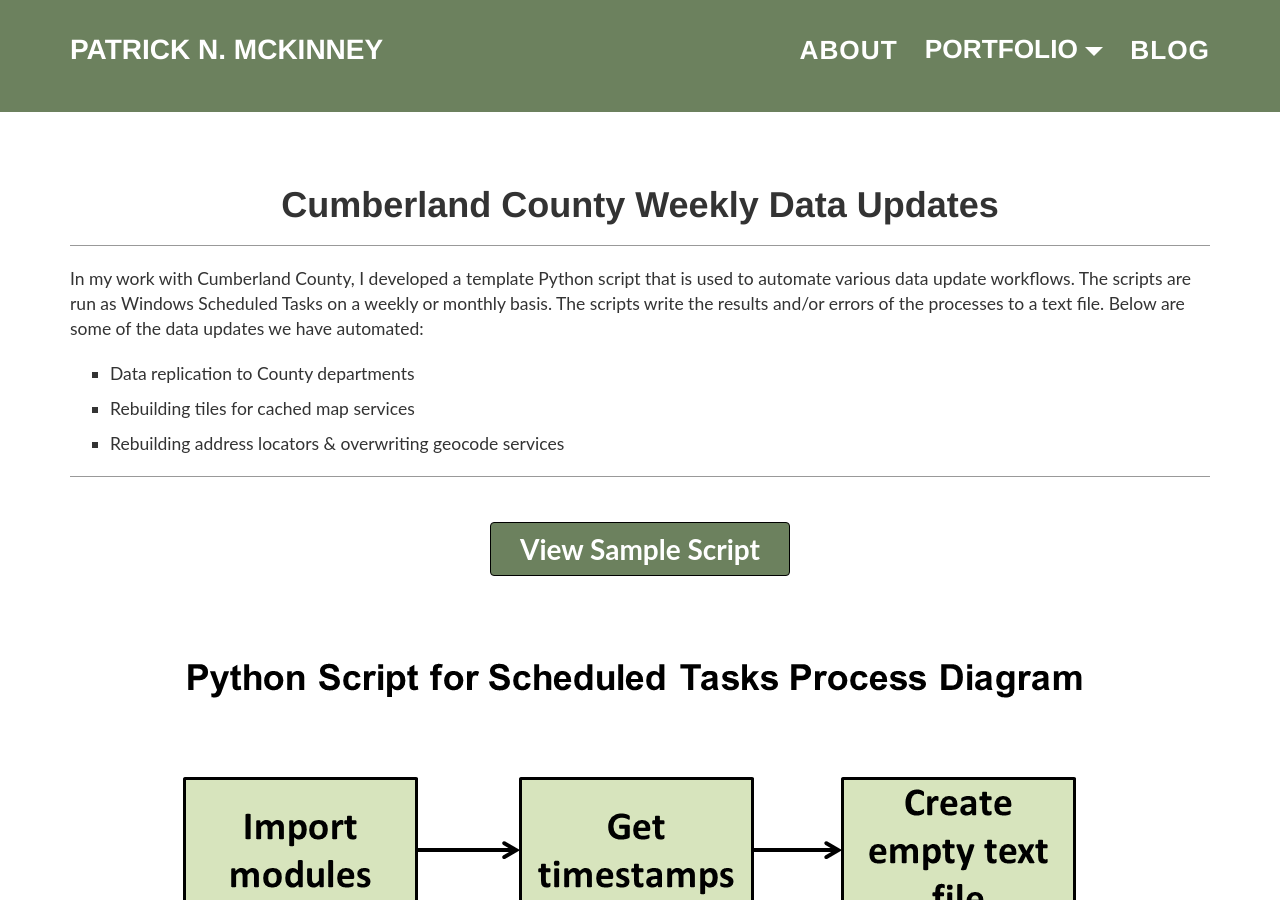
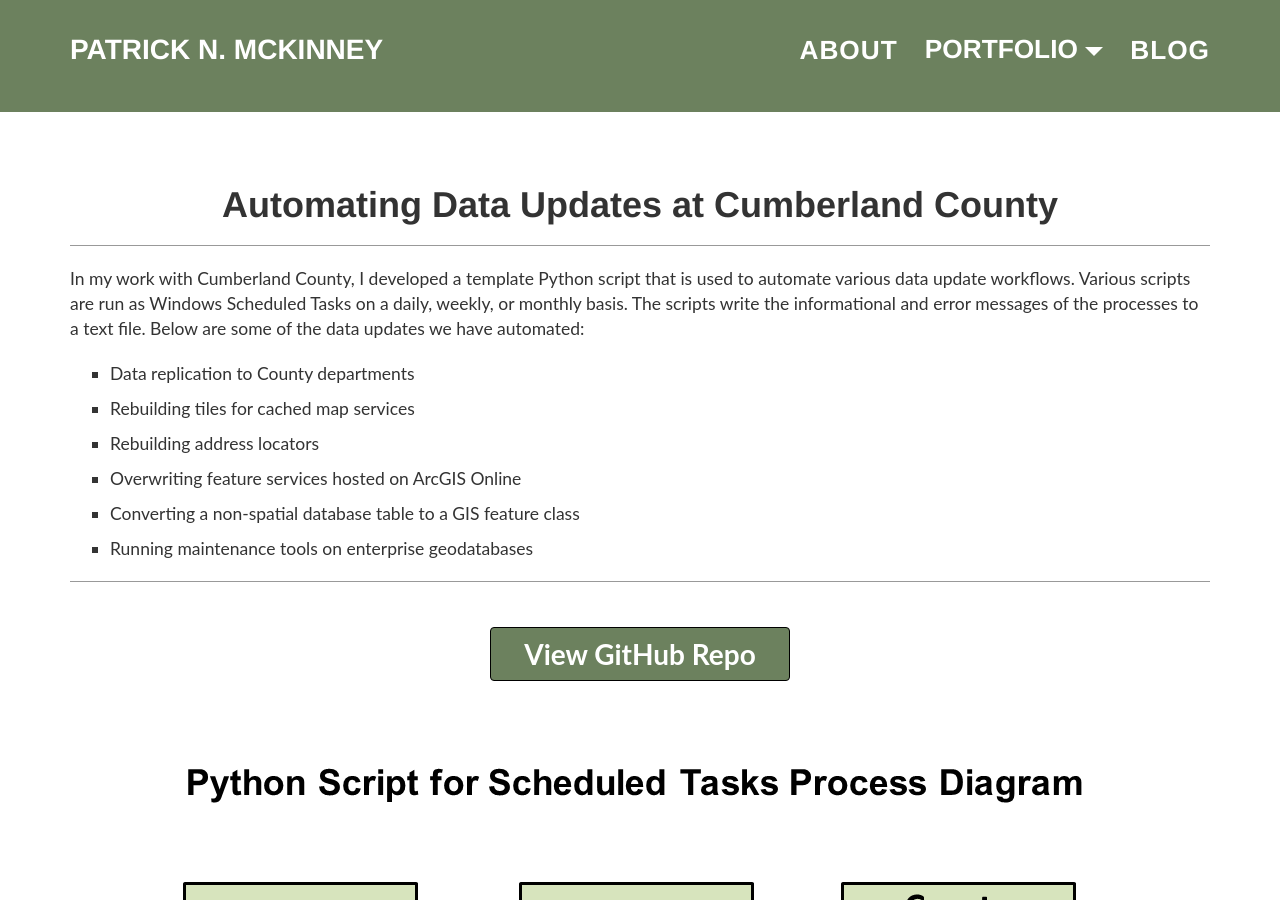
Before and after one commit to pmacMaps/website-live-test, a Jekyll site: the page built from portfolio_singles/weekly-data-updates.html, in a window 1280 px wide and 900 px high. Built offline with Jekyll 4.4.1, drawn with Linux system fonts in a browser that asks for light colours.

Commit message:
update content on portfolio pages

```diff
--- a/portfolio_singles/pamagic.html
+++ b/portfolio_singles/pamagic.html
@@ -14,7 +14,7 @@ permalink: /portfolio/product/pamagic
                 <hr />
                 <p>The Pennsylvania Mapping and Geographic Information Consortium (PaMAGIC) is a non-profit organization serving geospatial professionals in the state of Pennsylvania.  The organization had a vision to develop a new website that would allow access to members-only content, as well as allow members to search the membership database.</p>
                 <p>To achieve these goals, the organization took over management of their website.  As I was serving on the board during this time, I was assigned as the project lead.  The major steps were  transferring domain name ownership, purchasing a web hosting plan, and developing a new site on the Drupal platform.</p>
-                <p>The redesigned site is responsive and currently allows for members-only content.  Additional functionality is being developed on a test site, and then ported over to the live site.  My ongoing responsibilities include administering the website (updates, users, etc.) and developing new functionality.</p>
+                <p>While some of the features were realized with Drupal, the Board has recently decided to switch to the Wild Apricot platform.  This will allow better integration of the website and membership management.  I am currently assisting with the migration of the existing website to this new platform.</p>
                 <hr />
             </div>
         </div>
--- a/portfolio_singles/weekly-data-updates.html
+++ b/portfolio_singles/weekly-data-updates.html
@@ -1,34 +1,37 @@
 ---
 layout: page
-title: Portfolio - Cumberland County Weekly Data Updates
+title: Portfolio - Automating Data Updates at Cumberland County
 description: Summary of automating weekly data updates with Cumberland County GIS. Patrick N. McKinney is a cartographer (GIS) and developer interested in telling the stories of communities through maps and technology.
 page: pf-single
-permalink: /portfolio/product/weekly-data-updates
+permalink: /portfolio/product/automating-data-updates
 ---
 
 <section>
     <div class="container">
         <div class="row">
             <div class="col-md-12">
-                <h1 class="text-center">Cumberland County Weekly Data Updates</h1>
+                <h1 class="text-center">Automating Data Updates at Cumberland County</h1>
                 <hr />
-                <p>In my work with Cumberland County, I developed a template Python script that is used to automate various data update workflows. The scripts are run as Windows Scheduled Tasks on a weekly or monthly basis. The scripts write the results and/or errors of the processes to a text file.  Below are some of the data updates we have automated:</p>
+                <p>In my work with Cumberland County, I developed a template Python script that is used to automate various data update workflows. Various scripts are run as Windows Scheduled Tasks on a daily, weekly, or monthly basis. The scripts write the informational and error messages of the processes to a text file.  Below are some of the data updates we have automated:</p>
                 <ul>
                     <li>Data replication to County departments</li>
                     <li>Rebuilding tiles for cached map services</li>
-                    <li>Rebuilding address locators &#38; overwriting geocode services</li>
+                    <li>Rebuilding address locators</li>
+                    <li>Overwriting feature services hosted on ArcGIS Online</li>
+                    <li>Converting a non-spatial database table to a GIS feature class</li>
+                    <li>Running maintenance tools on enterprise geodatabases</li>
                 </ul>
                 <hr />
             </div>
         </div>
         <div class="row">
             <div class="col-md-12">
-                <a class="text-center pf-link btn btn-primary" href="https://github.com/pmacMaps/ArcPy/blob/master/LogResults_CaptureErrors_Template.py" target="_blank" rel="noopener">View Sample Script</a>
+                <a class="text-center pf-link btn btn-primary" href="https://github.com/pmacMaps/esri-arcpy-python" target="_blank" rel="noopener">View GitHub Repo</a>
             </div>
         </div>
         <div class="row img-container">
             <div class="col-md-12">
-                <img alt="sketch diagram of the weekly data update script for Cumberland County" class="img-responsive center-block" src="/assets/images/portfolio/python-script-template-diagram.png" />
+                <img alt="sketch diagram of the automated data update script for Cumberland County" class="img-responsive center-block" src="/assets/images/portfolio/python-script-template-diagram.png" />
             </div>
         </div>
     </div>
```
Also changed, not shown: _data/projects/pythonGIS.json (+4 -4 lines).
